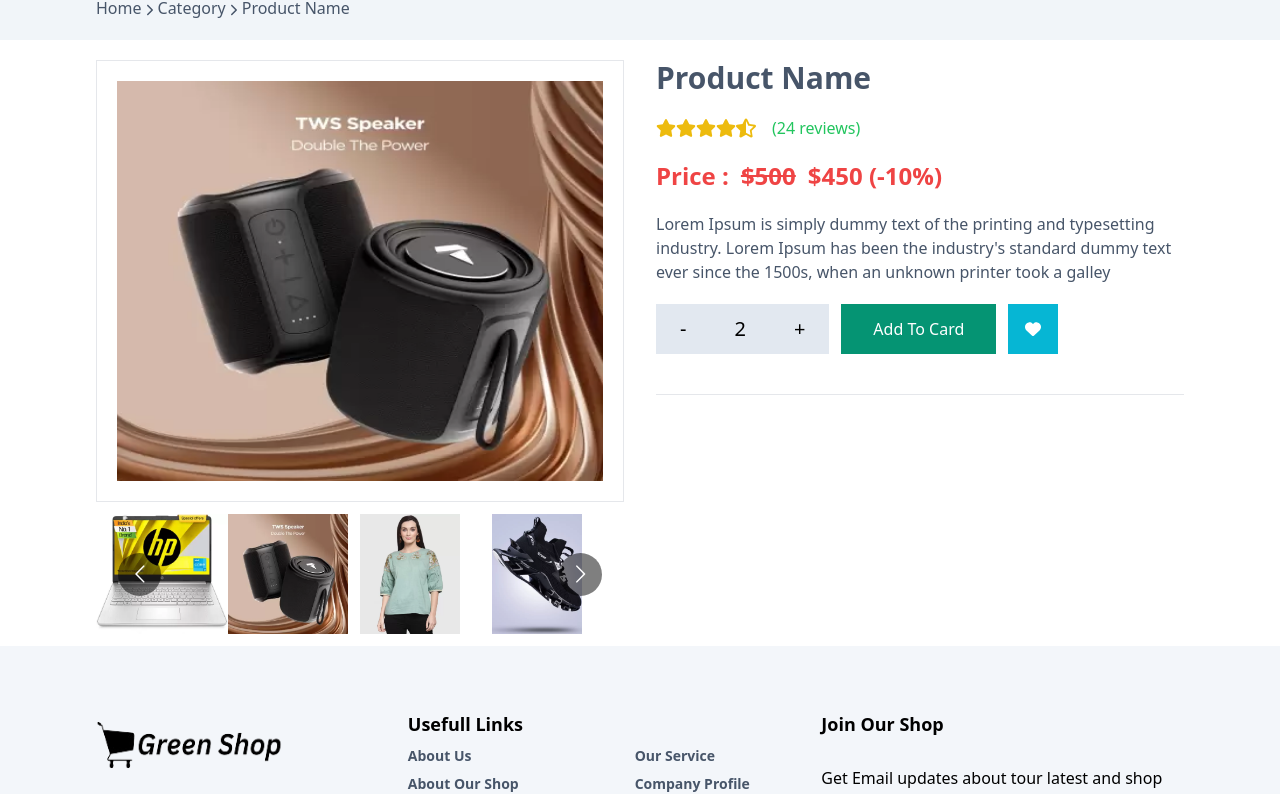
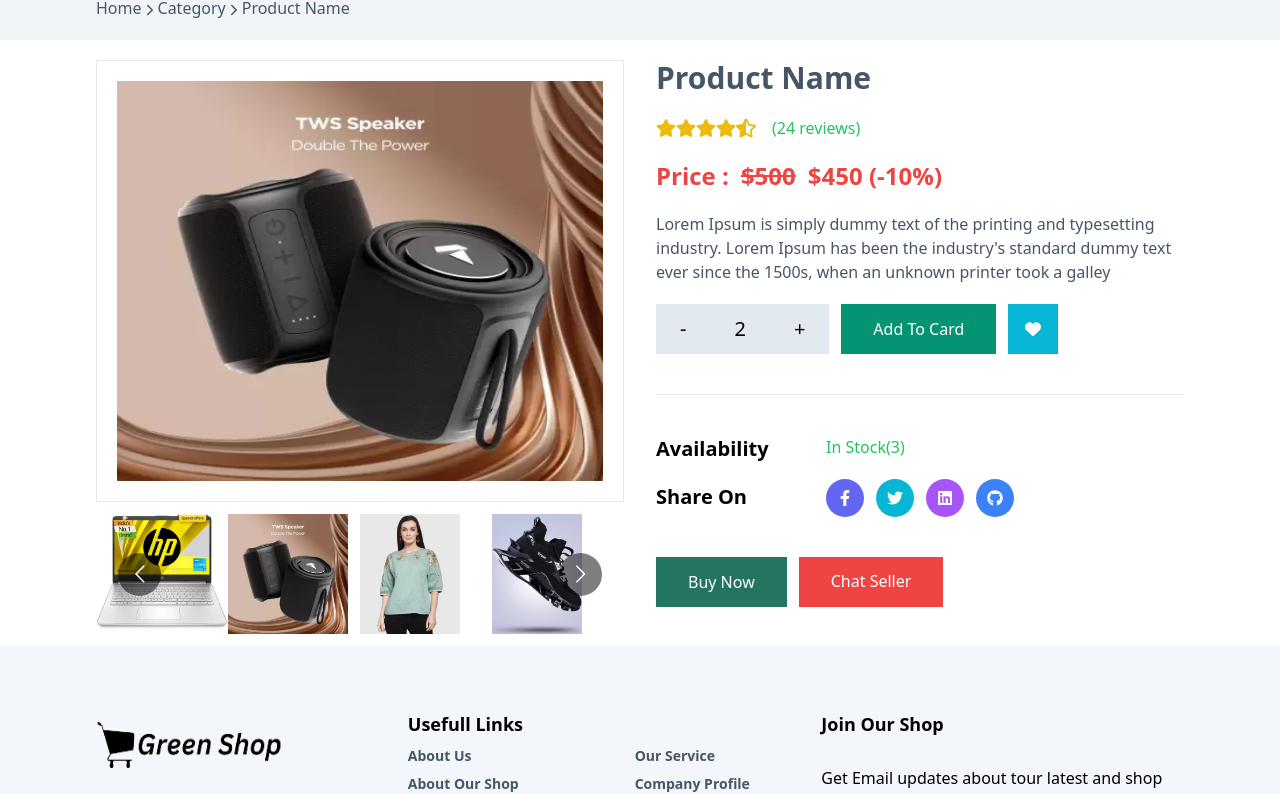
Before and after one commit to webdevmahabub/frontend-mern-multi-vendor-ecommerce, a React (Create React App) app: page /product/details/new in a window 1280 px wide. Shown: the part 448-1242 px from the top of the page. Built offline with nearby package versions, Linux system fonts and the light colour scheme.

Commit message:
Product Details Page Design Part 5

```diff
--- a/src/pages/Details.jsx
+++ b/src/pages/Details.jsx
@@ -7,7 +7,10 @@ import Carousel from 'react-multi-carousel';
 import 'react-multi-carousel/lib/styles.css'
 import Rating from '../components/Rating';
 import { FaHeart } from "react-icons/fa6";
-
+import { FaFacebookF} from "react-icons/fa";
+import { FaTwitter } from "react-icons/fa6";
+import { FaLinkedin } from "react-icons/fa";
+import { FaGithub } from "react-icons/fa";
 
 const Details = () => {
     const images = [1,2,3,4,5,6]
@@ -155,11 +158,41 @@ const Details = () => {
                     <div className='h-[50px] w-[50px] flex justify-center items-center cursor-pointer hover:shadow-lg hover:shadow-cyan-500/40 bg-cyan-500 text-white'>
                     <FaHeart />
                     </div>
+                </div>
+            </div>
+            <div className='flex py-5 gap-5'>
+            <div className='w-[150px] text-black font-bold text-xl flex flex-col gap-5'>
+                <span>Availability</span>
+                <span>Share On</span>
+            </div>
+            <div className='flex flex-col gap-5'>
+                <span className={`text-${stock ? 'green' : 'red'}-500`}>
+                    {stock ? `In Stock(${stock})` : 'Out Of Stock'}
+                </span>
+                <ul className='flex justify-start items-center gap-3'>
+        <li>
+            <a className='w-[38px] h-[38px] hover:bg-[#059473] hover:text-white flex justify-center items-center bg-indigo-500 rounded-full text-white' href="#"> <FaFacebookF /> </a>
+        </li>
+        <li>
+            <a className='w-[38px] h-[38px] hover:bg-[#059473] hover:text-white flex justify-center items-center bg-cyan-500 rounded-full text-white' href="#"> <FaTwitter /> </a>
+        </li>
+        <li>
+            <a className='w-[38px] h-[38px] hover:bg-[#059473] hover:text-white flex justify-center items-center bg-purple-500 rounded-full text-white' href="#"> <FaLinkedin /> </a>
+        </li>
+        <li>
+            <a className='w-[38px] h-[38px] hover:bg-[#059473] hover:text-white flex justify-center items-center bg-blue-500 rounded-full text-white' href="#"> <FaGithub /> </a>
+        </li>
+    </ul>
 
-                </div>
-
-
-
+    </div>
+          </div>
+          <div className='flex gap-3'>
+                {
+                    stock ? <button className='px-8 py-3 h-[50px] cursor-pointer hover:shadow-lg hover:shadow-green-500/40 bg-[#247462] text-white'>Buy Now</button> : ''
+                }
+                <Link to='#' className='px-8 py-3 h-[50px] cursor-pointer hover:shadow-lg hover:shadow-red-500/40 bg-red-500 text-white'>
+                    Chat Seller
+                </Link>
             </div>
         </div>
             </div>
```
